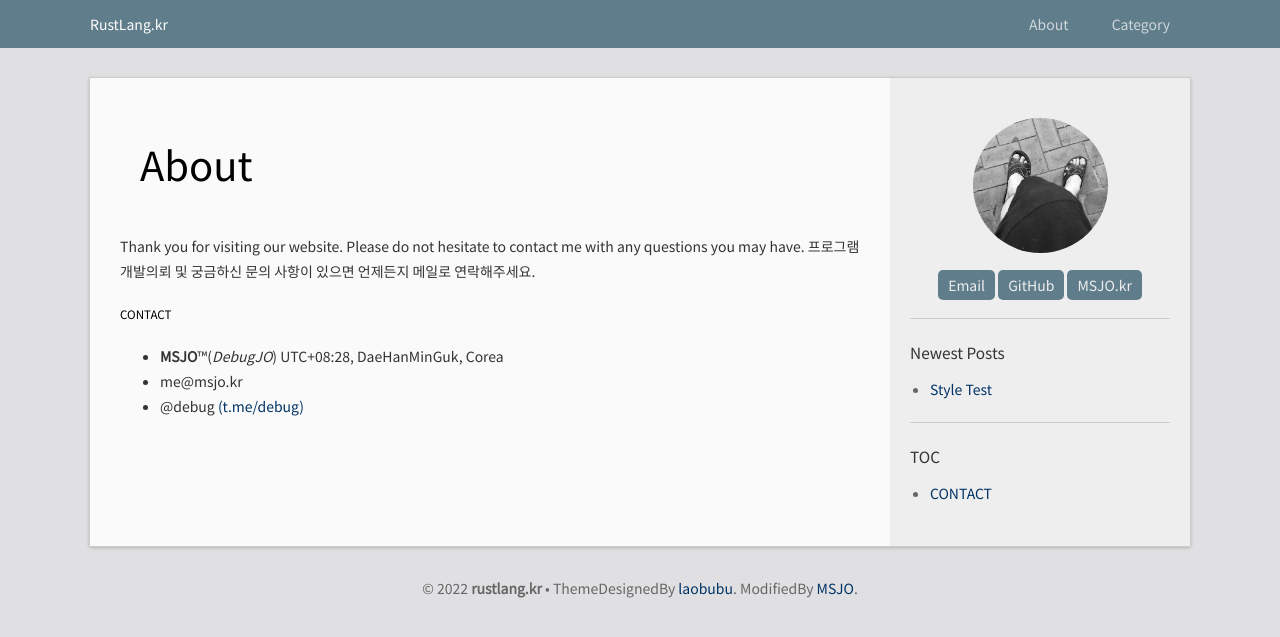
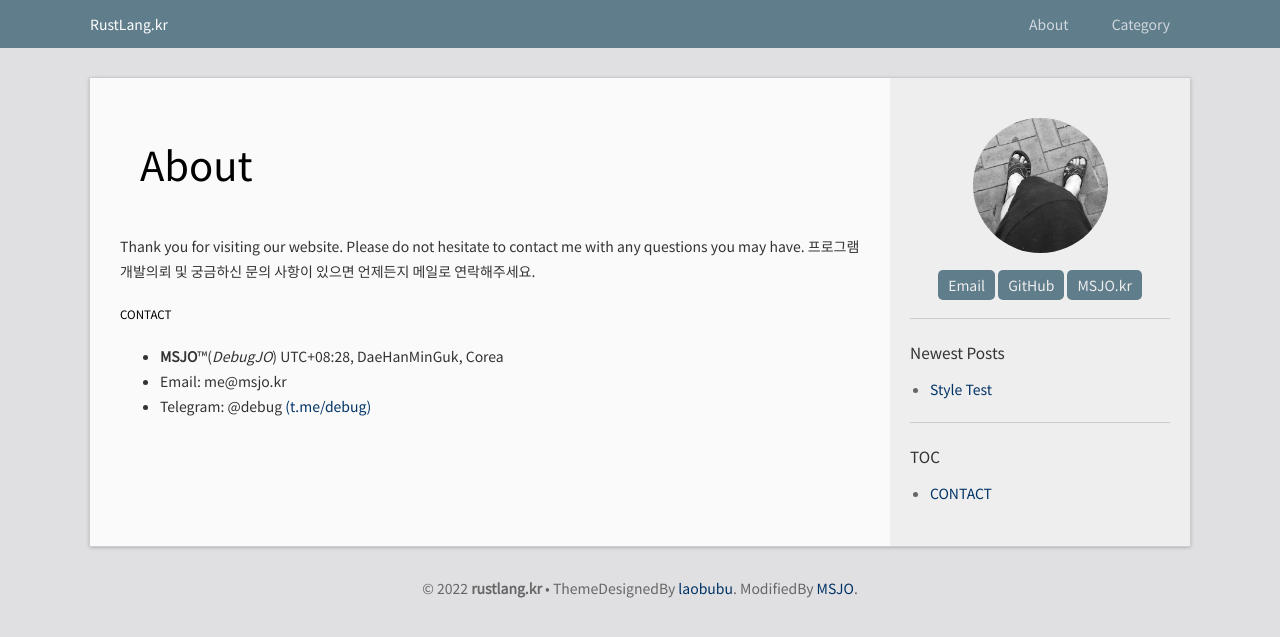
Before and after one commit to DebugJO/rustlang, a Jekyll site: the page built from about.md, in a window 1280 px wide. Shown: the top 637 px of the page. Built offline with Jekyll 4.4.1, drawn with Linux system fonts in a browser that asks for light colours.

Commit message:
Update about.md

```diff
--- a/about.md
+++ b/about.md
@@ -8,5 +8,5 @@ Thank you for visiting our website. Please do not hesitate to contact me with an
 
 ##### CONTACT
 * **MSJO**™(*DebugJO*) UTC+08:28, DaeHanMinGuk, Corea
-* <i class="fa fa-envelope" aria-hidden="true"></i> me@msjo.kr
-* <i class="fa fa-telegram" aria-hidden="true"></i> @debug [(t.me/debug)](https://t.me/debug)
+* Email: me@msjo.kr
+* Telegram: @debug [(t.me/debug)](https://t.me/debug)
```
